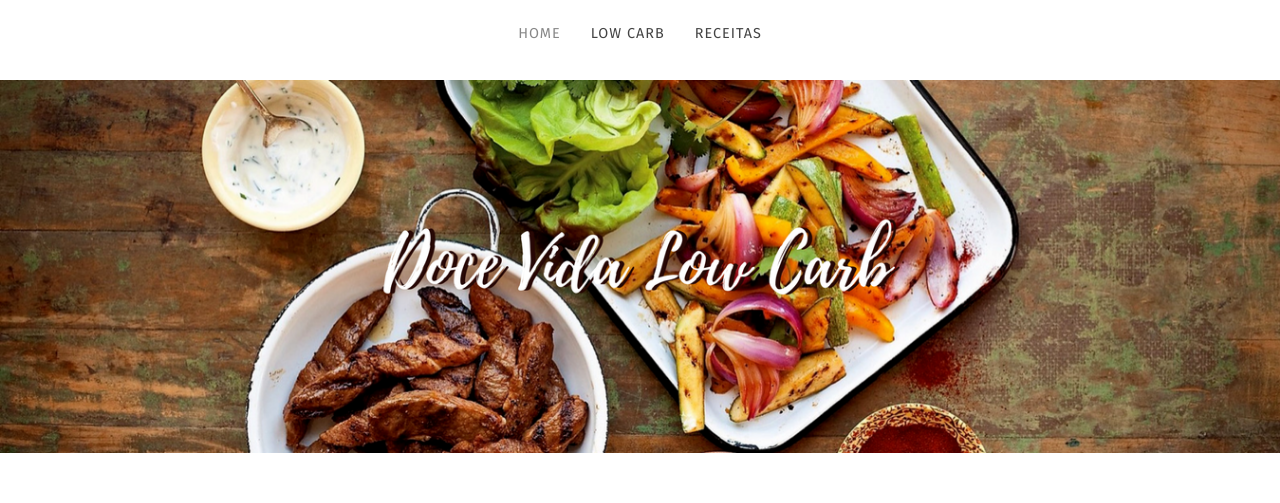
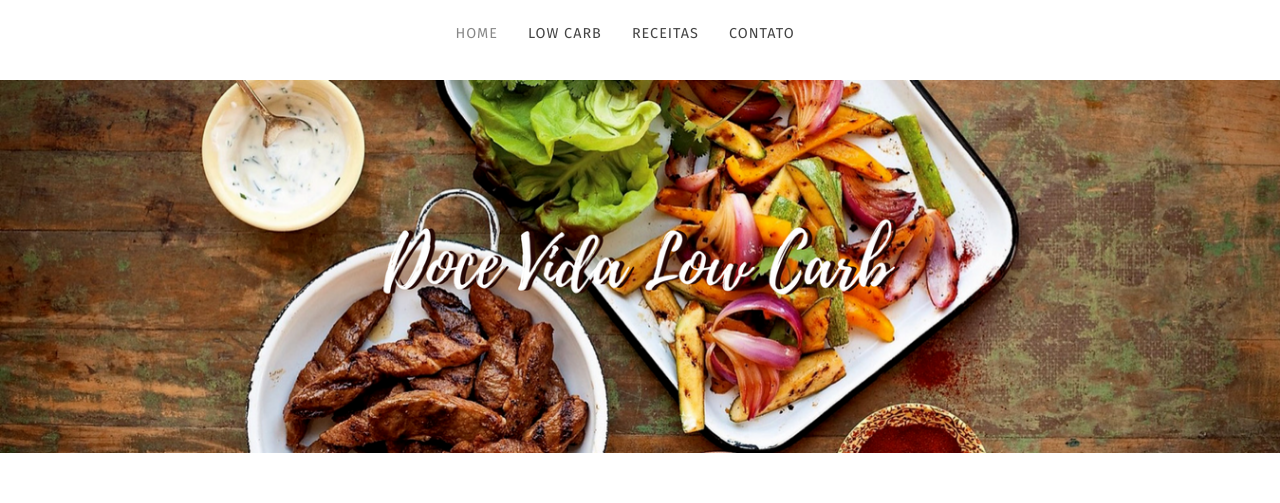
Before and after one commit to docevidalowcarb/docevidalowcarb.github.io, a Jekyll site: the page built from index.html, in a window 1280 px wide. Shown: the top 503 px of the page. Built offline with Jekyll 4.4.1, drawn with Linux system fonts in a browser that asks for light colours; some web fonts are replaced; the list of posts is cut into pages by our own code; grey boxes are pictures that could not be loaded.

Commit message:
Updated '_data/navigation.yml' via CloudCannon

```diff
--- a/_data/navigation.yml
+++ b/_data/navigation.yml
@@ -4,3 +4,7 @@
   link: /dieta-low-carb/
 - name: Receitas
   link: /receitas/
+- name: Contato
+  link: /contato/
+- name:
+  link:
```
